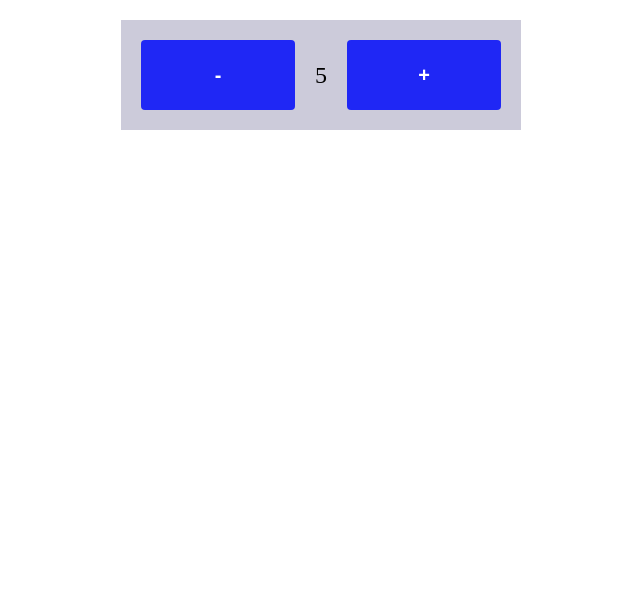
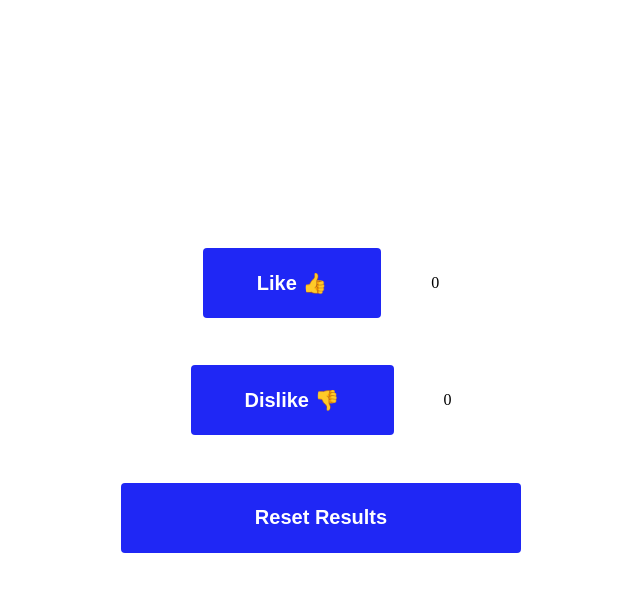
Before and after one commit to AndriiGudz/ProFront_React, a React (Create React App) app: page / in a window 1280 px wide. Shown: the top 592 px of the page, without its empty margins (319-959 px from the left). Built offline with nearby package versions, Linux system fonts and the light colour scheme.

Commit message:
homework_04

```diff
--- a/src/App.css
+++ b/src/App.css
@@ -1,4 +1,6 @@
 .App {
   display: flex;
   flex: 1;
+  justify-content: center;
+  align-items: center;
 }
--- a/src/App.jsx
+++ b/src/App.jsx
@@ -8,6 +8,7 @@ import Lesson04 from './lessons/Lesson04/Lesson04'
 //Homeworks
 import Homework02 from './homeworks/Homework02/Homework02'
 import Homework03 from './homeworks/Homework03/Homework03'
+import Homework04 from './homeworks/Homework04/Homework04'
 import Consultation02 from './consultation/Constultation02/Consultation02'
 
 function App() {
@@ -15,9 +16,10 @@ function App() {
     <div className="App">
       {/* <Lesson02 /> */}
       {/* <Lesson03 /> */}
-      <Lesson04 />
+      {/* <Lesson04 /> */}
       {/* <Homework02 /> */}
       {/* <Homework03 /> */}
+      <Homework04 />
       {/* <Consultation02 /> */}
     </div>
   )
--- a/src/components/Button/styles.css
+++ b/src/components/Button/styles.css
@@ -18,7 +18,7 @@
 }
 
 .btn-component {
-  width: 470px;
+  width: 100%;
   height: 70px;
   padding: 20px 54px 20px 54px;
   border: none;
--- /dev/null
+++ b/src/components/Feedback/Feedback.jsx
@@ -0,0 +1,41 @@
+import React, { useState } from 'react'
+import Button from '../Button/Button'
+import './styles.css'
+
+function Feedback() {
+  const [countLike, setLike] = useState(0)
+  const [countDislike, setDislike] = useState(0)
+
+  const likePlus = () => {
+    setLike((prevCount) => prevCount + 1)
+  }
+
+  const dislikePlus = () => {
+    setDislike((prevCount) => prevCount + 1)
+  }
+
+  const resetResults = () => {
+    setLike(0)
+    setDislike(0)
+  }
+
+  return (
+    <div className="feedback-component">
+      <div className="feedback like">
+        <Button className="btn" name="Like 👍" onClick={likePlus} />
+        <div className="like-result">{countLike}</div>
+      </div>
+      <div className="feedback dislike">
+        <Button className="btn" name="Dislike 👎" onClick={dislikePlus} />
+        <div className="dislike-result">{countDislike}</div>
+      </div>
+      <Button
+        className="btn-reset"
+        name="Reset Results"
+        onClick={resetResults}
+      />
+    </div>
+  )
+}
+
+export default Feedback
--- /dev/null
+++ b/src/components/Feedback/styles.css
@@ -0,0 +1,14 @@
+.feedback-component {
+    display: flex;
+    flex-direction: column;
+    justify-content: space-evenly;
+    align-items: center;
+    width: 400px;
+    height: 400px;
+}
+
+.feedback {
+    display: flex;
+    align-items: center;
+    gap: 50px;
+}
--- /dev/null
+++ b/src/homeworks/Homework04/Homework04.jsx
@@ -0,0 +1,12 @@
+import Feedback from '../../components/Feedback/Feedback'
+import './styles.css'
+
+function Homework04() {
+    return (
+        <div className='homework04'>
+            <Feedback />
+        </div>
+    )
+}
+
+export default Homework04
--- /dev/null
+++ b/src/homeworks/Homework04/styles.css
@@ -0,0 +1,5 @@
+.homework04 {
+    display: flex;
+    width: 400px;
+    height: 400px;
+}
--- a/src/index.css
+++ b/src/index.css
@@ -22,4 +22,5 @@ p {
 
 #root {
   display: flex;
+  min-height: 100%;
 }
```
